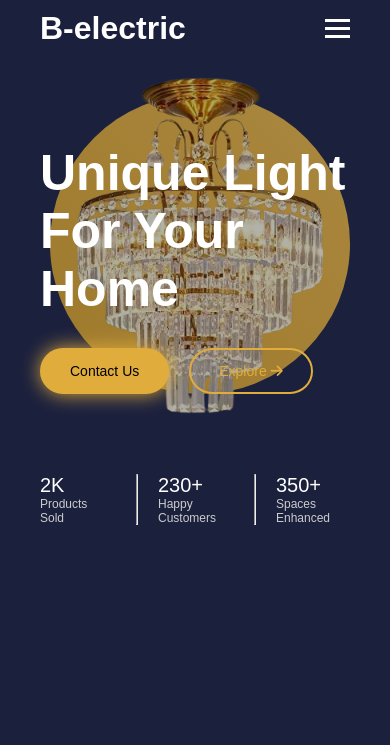
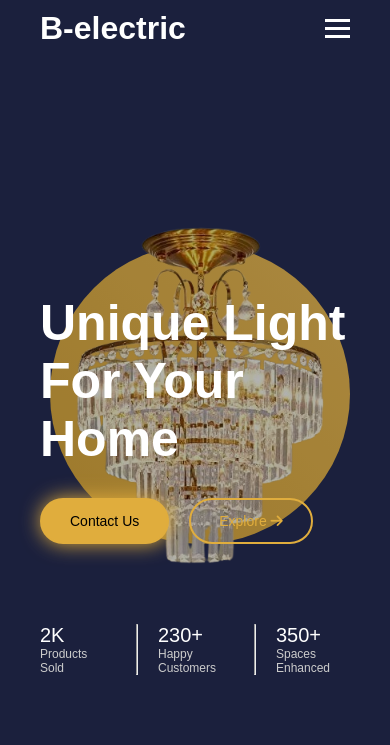
Before and after one commit to davedevcodes/Belectric, a plain HTML site: page index.html in a window 390 px wide. Shown: the top 745 px of the page. Drawn offline with Linux system fonts and the light colour scheme.

Commit message:
Update reponsive.css

```diff
--- a/css/reponsive.css
+++ b/css/reponsive.css
@@ -136,7 +136,11 @@
     .landing_page .circle{
         z-index: 1;
         filter: brightness(70%);
-        top: calc(100% - 750px);
+        top: calc(100% - 600px);
+    }
+    .left .text{
+        left: 40px;
+        top: calc(100% - 600px);
     }
     .landing_page .right{
         width: 0% !important;
@@ -146,7 +150,7 @@
         height: 100%;
     }
     .left .text{
-        top: calc(100% - 750px);
+        display:
     }
     .landing_page .left h1{
         font-size: 50px !important;
```
